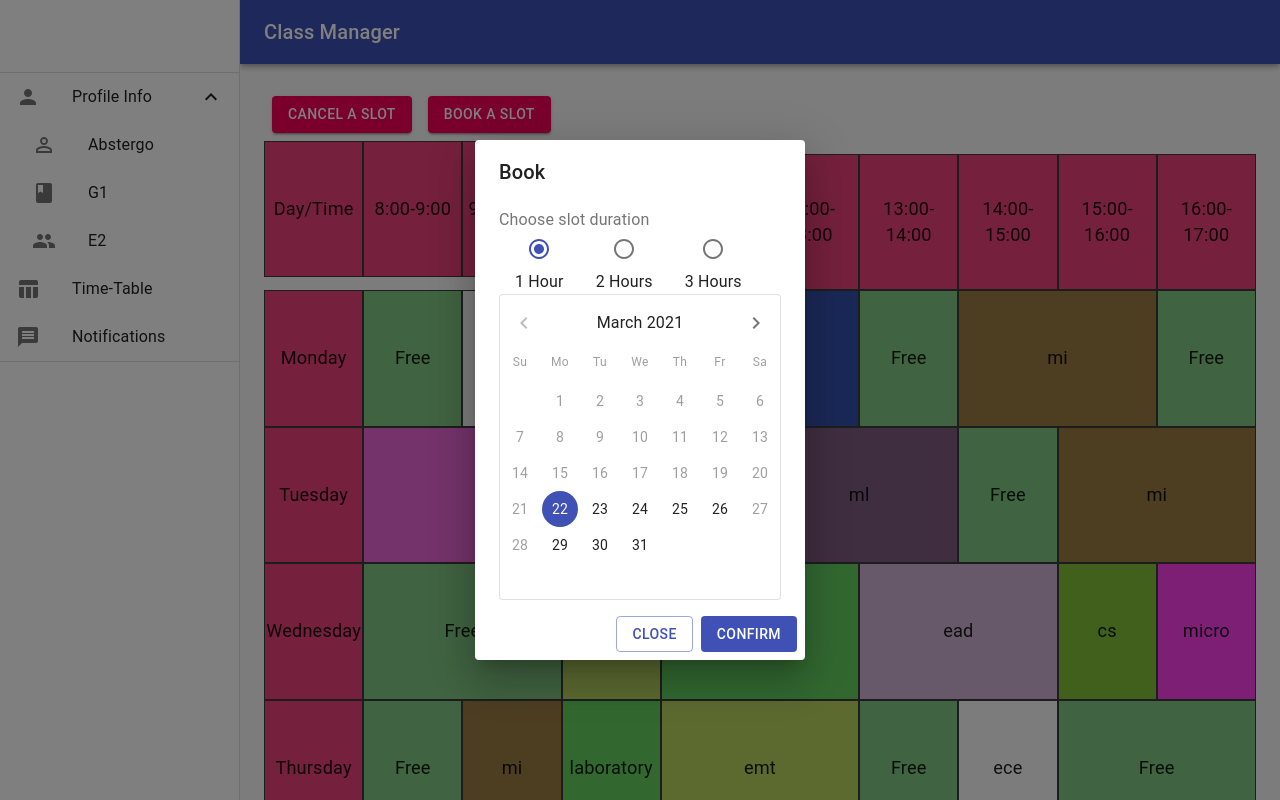
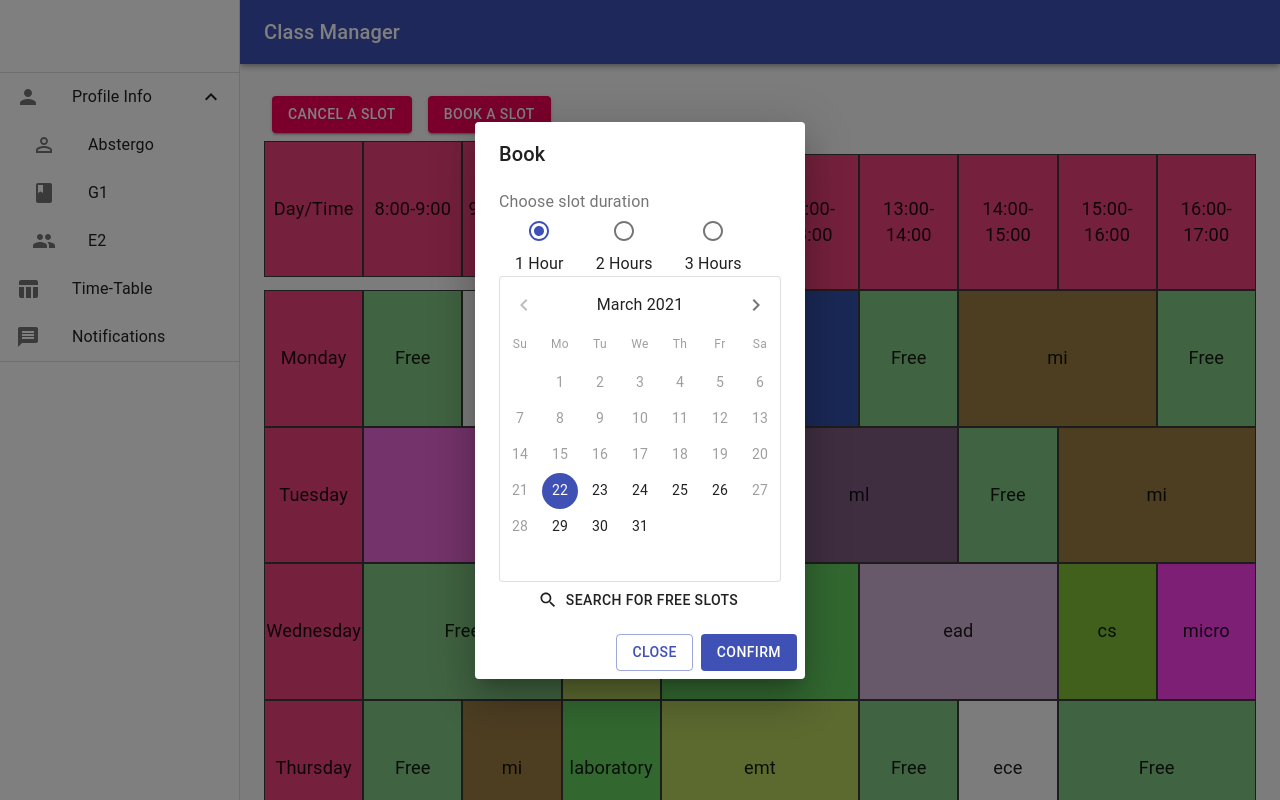
Before and after one commit to codingsamurai-10/class-manager-frontend, a React (Create React App) app: page / in a window 1280 px wide. Both pictures are taken after a click on the button "BOOK A SLOT". Shown: the top 800 px of the page. Built offline with nearby package versions, Linux system fonts and the light colour scheme; the HTML template or start-up script is replaced by a standard one.

Commit message:
Added find free time slots button

```diff
--- a/src/containers/BookDialogBox.js
+++ b/src/containers/BookDialogBox.js
@@ -6,17 +6,13 @@ import DialogContent from '@material-ui/core/DialogContent';
 import DialogTitle from '@material-ui/core/DialogTitle';
 import DateOfSlotToBook from './DateOfSlotToBook';
 import SlotDurationSelector from './SlotDurationSelector';
+import SearchIcon from '@material-ui/icons/Search';
 
 export default function BookDialogBox() {
   const [open, setOpen] = React.useState(false);
   const [slotDurationWanted, setSlotDurationWanted] = React.useState(1);
-  const [dateOfSlot, setDateOfSlot] = React.useState(new Date());
+  const [dateOfSlotWanted, setDateOfSlotWanted] = React.useState(new Date());
   const [slotToBook, setSlotToBook] = React.useState();
-
-  const handleDateChange = (date) => {
-    console.log(date);
-    setDateOfSlot(date); // search time table of given date (to be done on backend) and return free slots
-  };
 
   const handleClickOpen = () => {
     setOpen(true);
@@ -26,13 +22,22 @@ export default function BookDialogBox() {
     setOpen(false);
   };
 
+  const handleSlotDurationWanted = (event) => {
+    setSlotDurationWanted(event.target.value); // send req to backend
+  }
+
+  const handleDateChange = (date) => {
+    setDateOfSlotWanted(date); // search time table of given date (to be done on backend) and return free slots
+  };
+
+  const findFreeSlots = () => { // send slot duration and date to backend for searching
+    console.log(slotDurationWanted);
+    console.log(dateOfSlotWanted);
+  }
+
   const handleBookSlot = () => { // need to set slotToBook
     handleClose();
     console.log(slotToBook); // send req to backend
-  }
-
-  const handleSlotDurationWanted = (event) => {
-    console.log(event.target.value); // send req to backend
   }
 
   return (
@@ -43,7 +48,16 @@ export default function BookDialogBox() {
         <DialogContent>
 
           <SlotDurationSelector handleRadioChange={handleSlotDurationWanted} />
-          <DateOfSlotToBook selectedDate={dateOfSlot} handleDateChange={handleDateChange} />
+          <DateOfSlotToBook selectedDate={dateOfSlotWanted} handleDateChange={handleDateChange} />
+
+          <Button
+            startIcon={<SearchIcon />}
+            fullWidth
+            onClick={findFreeSlots}
+          >
+            Search for free slots
+          </Button>
+
         {/* <AvailableFreeSlots /> */}
 
         </DialogContent>
```
Lines whose indentation alone changed are shown as unchanged.
